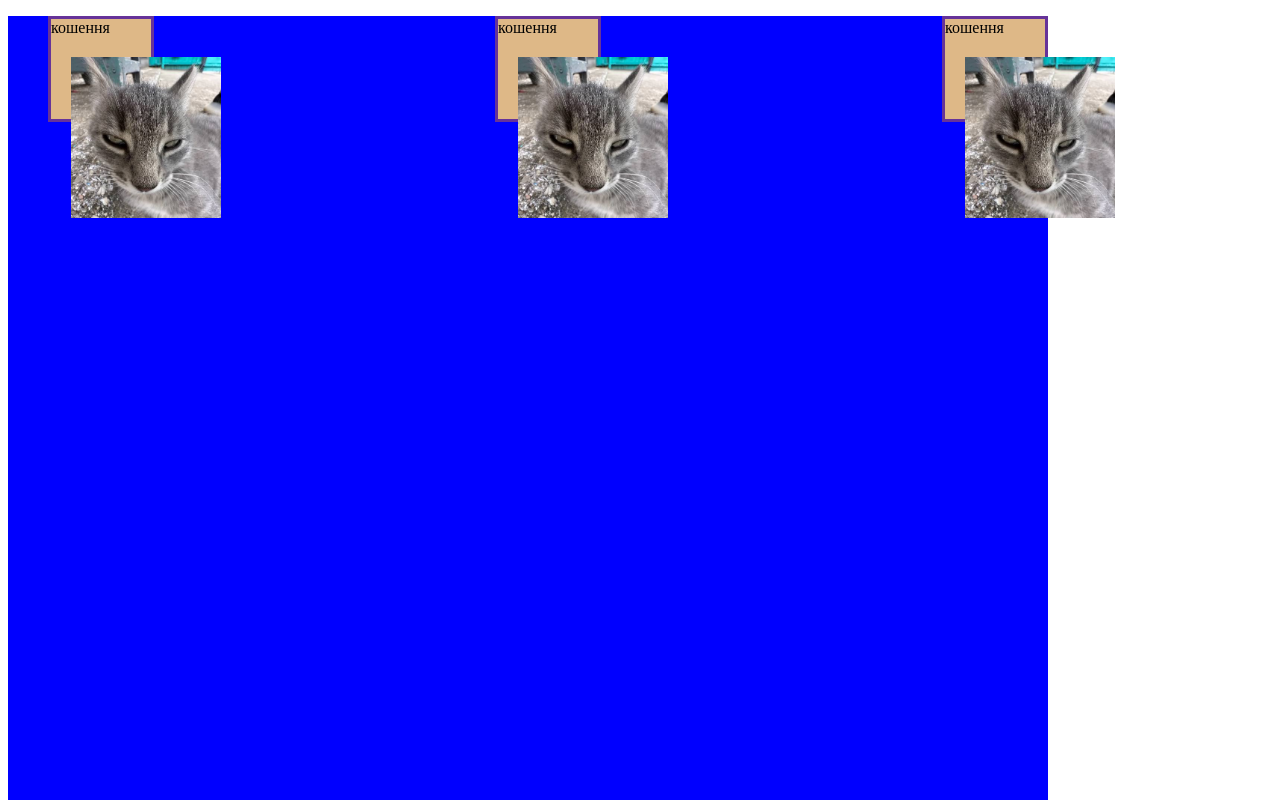
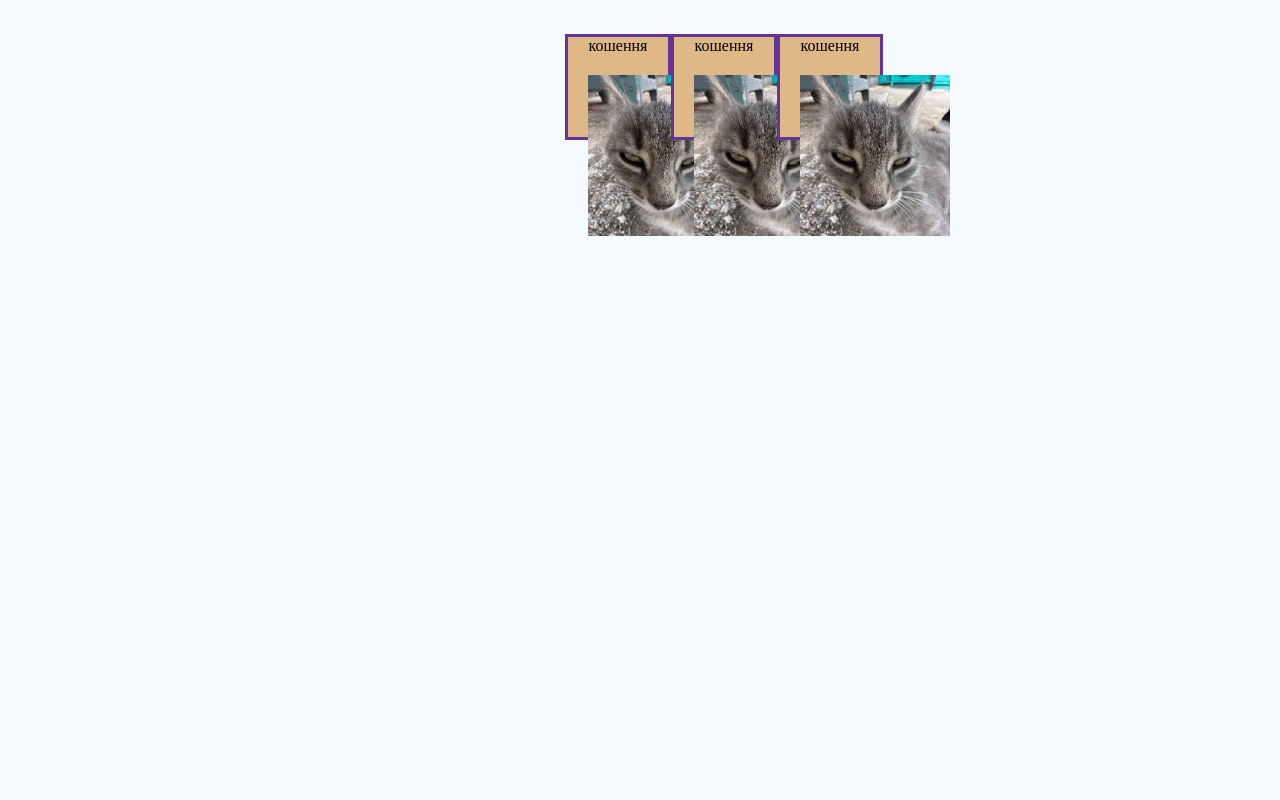
Before and after one commit to Ivan444-567/hw-11, a plain HTML site: page index.html in a window 1280 px wide. Shown: the top 800 px of the page. Drawn offline with Linux system fonts and the light colour scheme.

Commit message:
Add files via upload

```diff
--- a/index.html
+++ b/index.html
@@ -7,10 +7,12 @@
   <title>box</title>
 </head>
 <body>
+  <div class="container">
   <ul class="box">
-    <li class="child">кошення <img class="box-img" src="2024-11-02 16.19.26.jpg" alt="котик"/> </li>
-    <li class="child">кошення <img class="box-img" src="2024-11-02 16.19.26.jpg" alt="котик"/> </li>
-    <li class="child">кошення <img class="box-img" src="2024-11-02 16.19.26.jpg" alt="котик"/> </li>
+    <li class="child">кошення <img class="box-img" src="2024-11-02 16.19.26.jpg" alt="котик"> </li>
+    <li class="child">кошення <img class="box-img" src="2024-11-02 16.19.26.jpg" alt="котик"> </li>
+    <li class="child">кошення <img class="box-img" src="2024-11-02 16.19.26.jpg" alt="котик"> </li>
   </ul>
+</div>
 </body>
 </html>
--- a/style.css
+++ b/style.css
@@ -1,13 +1,28 @@
-li {
-  list-style: none;
+
+    body {
+      display: flex;
+      justify-content: center;
+      align-items: center;
+      background-color: #f5faff;
   }
-  .box {
-  background-color: blue;
-  height: 1000px;
-  width: 1000px;
+
+  .container {
+      display: flex;
+      gap: 20px;
+  }
+
+  .box{
+      background-color: #f5faff;
+      padding: 10px;
+      border-radius: 10px;
+      text-align: center;
+      width: 150px;
       display: flex ;
       flex-direction: row;
       justify-content:space-between;
+  }
+  li {
+    list-style: none;
     }
     .child {
         width: 100px;
```
Lines whose indentation alone changed are shown as unchanged.
